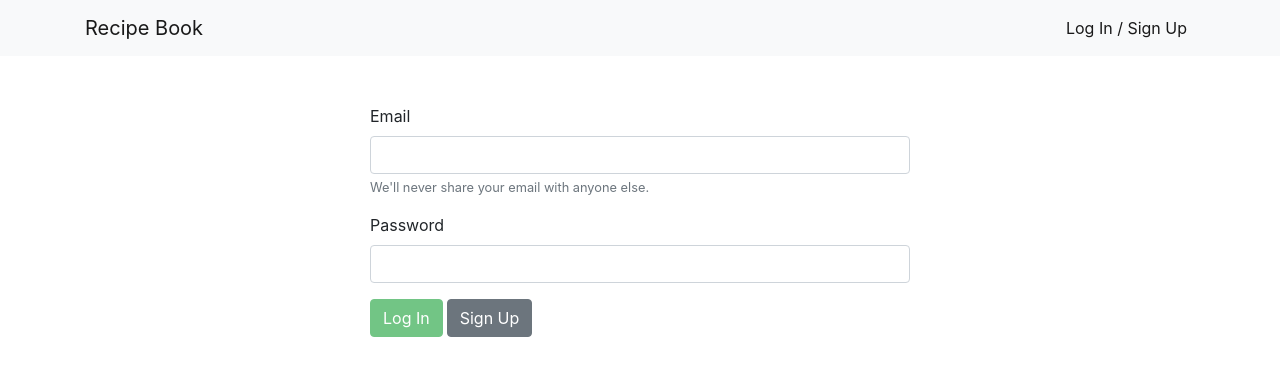
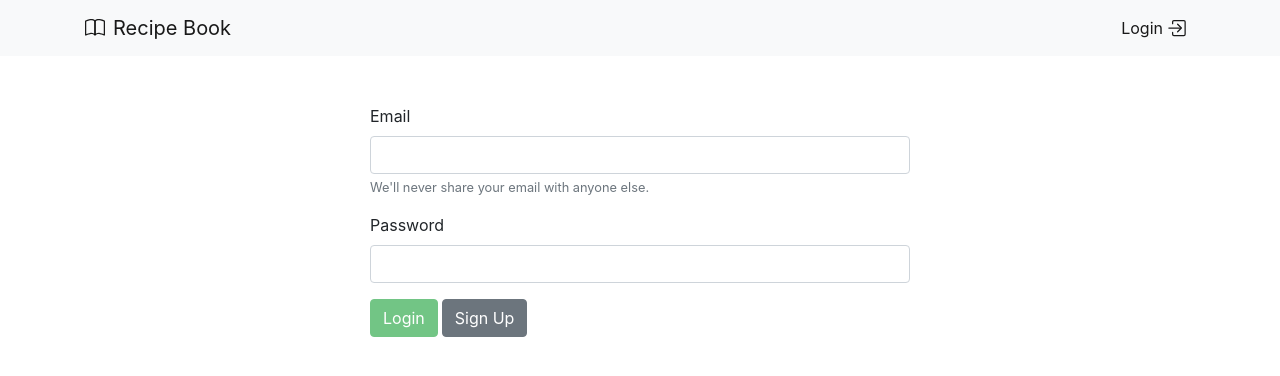
Before and after one commit to Safe-Mode/recipes-book, an Angular app: page /auth in a window 1280 px wide. Shown: the top 376 px of the page. Built offline with nearby package versions, Linux system fonts and the light colour scheme.

Commit message:
Add auth form validation, some visual updates

```diff
--- a/src/app/components/header/header.component.html
+++ b/src/app/components/header/header.component.html
@@ -1,7 +1,13 @@
 <header class="header mb-5" *ngIf="isAuthenticated">
   <nav class="navbar navbar-expand-lg navbar-light bg-light">
     <div class="container">
-      <a class="navbar-brand" routerLink="/">Recipe Book</a>
+      <a class="navbar-brand" routerLink="/">
+        <svg class="bi bi-book" width="1em" height="1em" viewBox="0 0 16 16" fill="currentColor" xmlns="http://www.w3.org/2000/svg">
+          <path fill-rule="evenodd" d="M3.214 1.072C4.813.752 6.916.71 8.354 2.146A.5.5 0 018.5 2.5v11a.5.5 0 01-.854.354c-.843-.844-2.115-1.059-3.47-.92-1.344.14-2.66.617-3.452 1.013A.5.5 0 010 13.5v-11a.5.5 0 01.276-.447L.5 2.5l-.224-.447.002-.001.004-.002.013-.006a5.017 5.017 0 01.22-.103 12.958 12.958 0 012.7-.869zM1 2.82v9.908c.846-.343 1.944-.672 3.074-.788 1.143-.118 2.387-.023 3.426.56V2.718c-1.063-.929-2.631-.956-4.09-.664A11.958 11.958 0 001 2.82z" clip-rule="evenodd"/>
+          <path fill-rule="evenodd" d="M12.786 1.072C11.188.752 9.084.71 7.646 2.146A.5.5 0 007.5 2.5v11a.5.5 0 00.854.354c.843-.844 2.115-1.059 3.47-.92 1.344.14 2.66.617 3.452 1.013A.5.5 0 0016 13.5v-11a.5.5 0 00-.276-.447L15.5 2.5l.224-.447-.002-.001-.004-.002-.013-.006-.047-.023a12.582 12.582 0 00-.799-.34 12.96 12.96 0 00-2.073-.609zM15 2.82v9.908c-.846-.343-1.944-.672-3.074-.788-1.143-.118-2.387-.023-3.426.56V2.718c1.063-.929 2.631-.956 4.09-.664A11.956 11.956 0 0115 2.82z" clip-rule="evenodd"/>
+        </svg>
+        Recipe Book
+      </a>
 
       <button class="navbar-toggler" type="button" data-toggle="collapse" data-target="#navbarNavDropdown"
         aria-controls="navbarNavDropdown" aria-expanded="false" aria-label="Toggle navigation">
@@ -59,13 +65,26 @@
 <header class="header mb-5" *ngIf="!isAuthenticated">
   <nav class="navbar navbar-expand-lg navbar-light bg-light">
     <div class="container">
-      <a class="navbar-brand" routerLink="/">Recipe Book</a>
+      <a class="navbar-brand d-flex align-items-center" routerLink="/">
+        <svg class="bi bi-book" width="1em" height="1em" viewBox="0 0 16 16" fill="currentColor" xmlns="http://www.w3.org/2000/svg">
+          <path fill-rule="evenodd" d="M3.214 1.072C4.813.752 6.916.71 8.354 2.146A.5.5 0 018.5 2.5v11a.5.5 0 01-.854.354c-.843-.844-2.115-1.059-3.47-.92-1.344.14-2.66.617-3.452 1.013A.5.5 0 010 13.5v-11a.5.5 0 01.276-.447L.5 2.5l-.224-.447.002-.001.004-.002.013-.006a5.017 5.017 0 01.22-.103 12.958 12.958 0 012.7-.869zM1 2.82v9.908c.846-.343 1.944-.672 3.074-.788 1.143-.118 2.387-.023 3.426.56V2.718c-1.063-.929-2.631-.956-4.09-.664A11.958 11.958 0 001 2.82z" clip-rule="evenodd"/>
+          <path fill-rule="evenodd" d="M12.786 1.072C11.188.752 9.084.71 7.646 2.146A.5.5 0 007.5 2.5v11a.5.5 0 00.854.354c.843-.844 2.115-1.059 3.47-.92 1.344.14 2.66.617 3.452 1.013A.5.5 0 0016 13.5v-11a.5.5 0 00-.276-.447L15.5 2.5l.224-.447-.002-.001-.004-.002-.013-.006-.047-.023a12.582 12.582 0 00-.799-.34 12.96 12.96 0 00-2.073-.609zM15 2.82v9.908c-.846-.343-1.944-.672-3.074-.788-1.143-.118-2.387-.023-3.426.56V2.718c1.063-.929 2.631-.956 4.09-.664A11.956 11.956 0 0115 2.82z" clip-rule="evenodd"/>
+        </svg>
+
+        <span class="ml-2">Recipe Book</span>
+      </a>
 
       <ul class="navbar-nav ml-auto">
         <li class="nav-item">
-          <a class="nav-link" routerLink="/auth" routerLinkActive="active">
-            Log In / Sign Up
+          <a class="nav-link d-flex align-items-center" routerLink="/auth" routerLinkActive="active">
+            <span class="mr-1">Login</span>
             <span class="sr-only" *ngIf="router.url === '/auth'">(current)</span>
+
+            <svg class="bi bi-box-arrow-in-right" width="1.25em" height="1.25em" viewBox="0 0 16 16" fill="currentColor" xmlns="http://www.w3.org/2000/svg">
+              <path fill-rule="evenodd" d="M8.146 11.354a.5.5 0 010-.708L10.793 8 8.146 5.354a.5.5 0 11.708-.708l3 3a.5.5 0 010 .708l-3 3a.5.5 0 01-.708 0z" clip-rule="evenodd"/>
+              <path fill-rule="evenodd" d="M1 8a.5.5 0 01.5-.5h9a.5.5 0 010 1h-9A.5.5 0 011 8z" clip-rule="evenodd"/>
+              <path fill-rule="evenodd" d="M13.5 14.5A1.5 1.5 0 0015 13V3a1.5 1.5 0 00-1.5-1.5h-8A1.5 1.5 0 004 3v1.5a.5.5 0 001 0V3a.5.5 0 01.5-.5h8a.5.5 0 01.5.5v10a.5.5 0 01-.5.5h-8A.5.5 0 015 13v-1.5a.5.5 0 00-1 0V13a1.5 1.5 0 001.5 1.5h8z" clip-rule="evenodd"/>
+            </svg>
           </a>
         </li>
       </ul>
--- a/src/app/pages/auth/auth.component.html
+++ b/src/app/pages/auth/auth.component.html
@@ -11,19 +11,30 @@
     <form #authForm="ngForm" (ngSubmit)="onAuthFormSubmit(authForm)" [ngClass]="(isLoading) ? 'd-none' : 'd-block'">
       <div class="form-group">
         <label for="email">Email</label>
-        <input type="email" class="form-control" id="email" aria-describedby="emailHelp" ngModel name="email" required>
-        <small id="emailHelp" class="form-text text-muted">We'll never share your email with anyone else.</small>
+        <input type="email" class="form-control" id="email" aria-describedby="emailHelp" ngModel name="email"
+               #email="ngModel"
+               [ngClass]="{ 'is-invalid': email.touched && !email.valid, 'is-valid': email.touched && email.valid }"
+               required>
+
+        <small id="emailHelp" class="form-text text-muted" *ngIf="!email.touched || email.valid">We'll never share your
+          email with anyone else.</small>
+        <p class="invalid-feedback" *ngIf="email.touched && !email.valid">Please enter valid email</p>
       </div>
 
       <div class="form-group">
         <label for="password">Password</label>
-        <input type="password" class="form-control" id="password" ngModel name="password" required minlength="6">
+        <input type="password" class="form-control" id="password" ngModel name="password" #password="ngModel"
+               [ngClass]="{ 'is-invalid': password.touched && !password.valid, 'is-valid': password.touched && password.valid }"
+               required minlength="6">
+
+        <p class="invalid-feedback" *ngIf="password.touched && !password.valid">Password should contain at least 6
+          symbols</p>
       </div>
 
       <button type="submit" class="btn btn-success mr-1"
-              [disabled]="!authForm.valid">{{ (isLoginMode) ? 'Log In' : 'Sign Up' }}</button>
+              [disabled]="!authForm.valid">{{ (isLoginMode) ? 'Login' : 'Sign Up' }}</button>
       <button type="button" class="btn btn-secondary"
-              (click)="switchMode();">{{ (isLoginMode) ? 'Sign Up' : 'Log In' }}</button>
+              (click)="switchMode();">{{ (isLoginMode) ? 'Sign Up' : 'Login' }}</button>
     </form>
   </div>
 </div>
--- a/src/app/pages/auth/auth.component.ts
+++ b/src/app/pages/auth/auth.component.ts
@@ -1,16 +1,16 @@
-import { Component, OnInit } from '@angular/core';
+import { Component } from '@angular/core';
 import { NgForm } from '@angular/forms';
+import { Router } from '@angular/router';
 import { Observable } from 'rxjs';
 
 import { AuthResponseData, AuthService } from '../../services/auth.service';
-import { Router } from '@angular/router';
 
 @Component({
   selector: 'app-auth',
   templateUrl: './auth.component.html',
   styleUrls: ['./auth.component.css']
 })
-export class AuthComponent implements OnInit {
+export class AuthComponent {
 
   isLoginMode = true;
   isLoading = false;
@@ -20,9 +20,6 @@ export class AuthComponent implements OnInit {
     private authService: AuthService,
     private router: Router
   ) {
-  }
-
-  ngOnInit() {
   }
 
   switchMode(): void {
@@ -39,14 +36,12 @@ export class AuthComponent implements OnInit {
       authObs = this.authService[authMethod](email, password);
 
       authObs.subscribe(
-        (response: AuthResponseData) => {
-          console.log(response);
+        () => {
           this.error = null;
           this.isLoading = false;
           this.router.navigate(['/']);
         },
         (errorMessage: string) => {
-          console.log(errorMessage);
           this.error = errorMessage;
           this.isLoading = false;
         }
--- a/src/styles.css
+++ b/src/styles.css
@@ -1 +1,4 @@
 /* You can add global styles to this file, and also import other style files */
+button:disabled {
+  cursor: not-allowed;
+}
```
